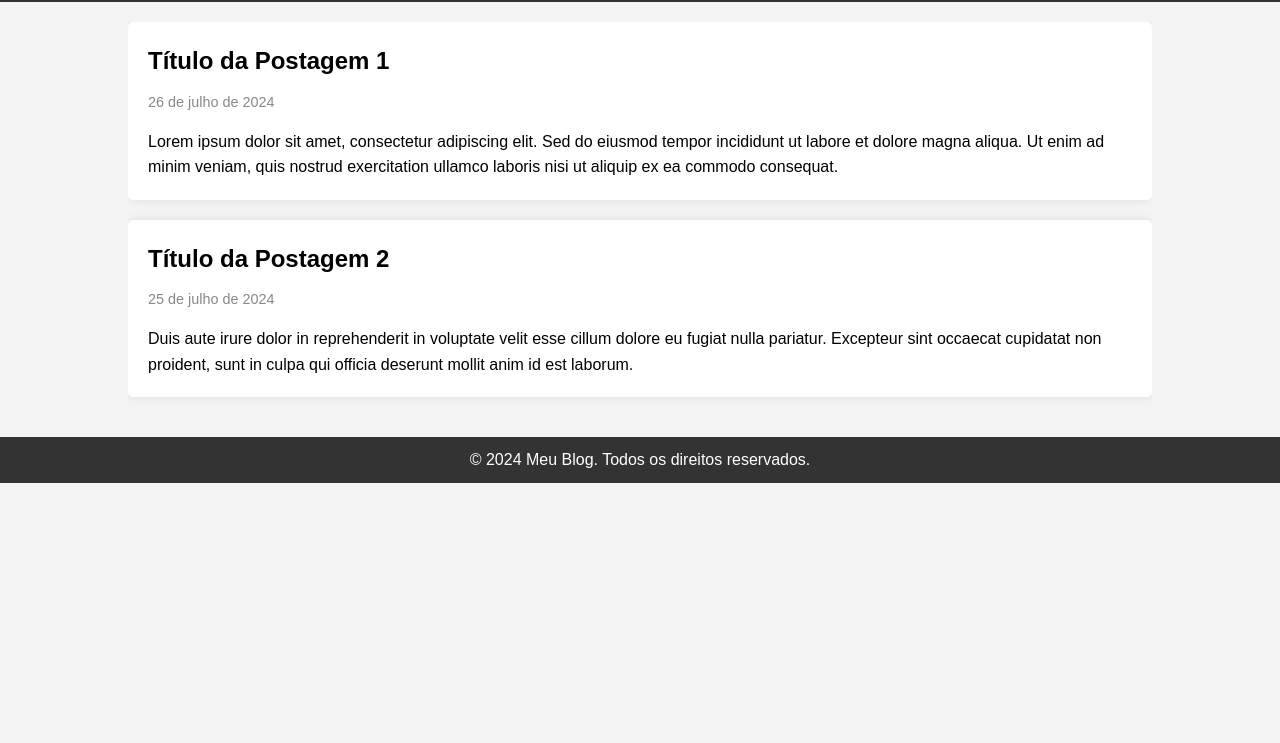
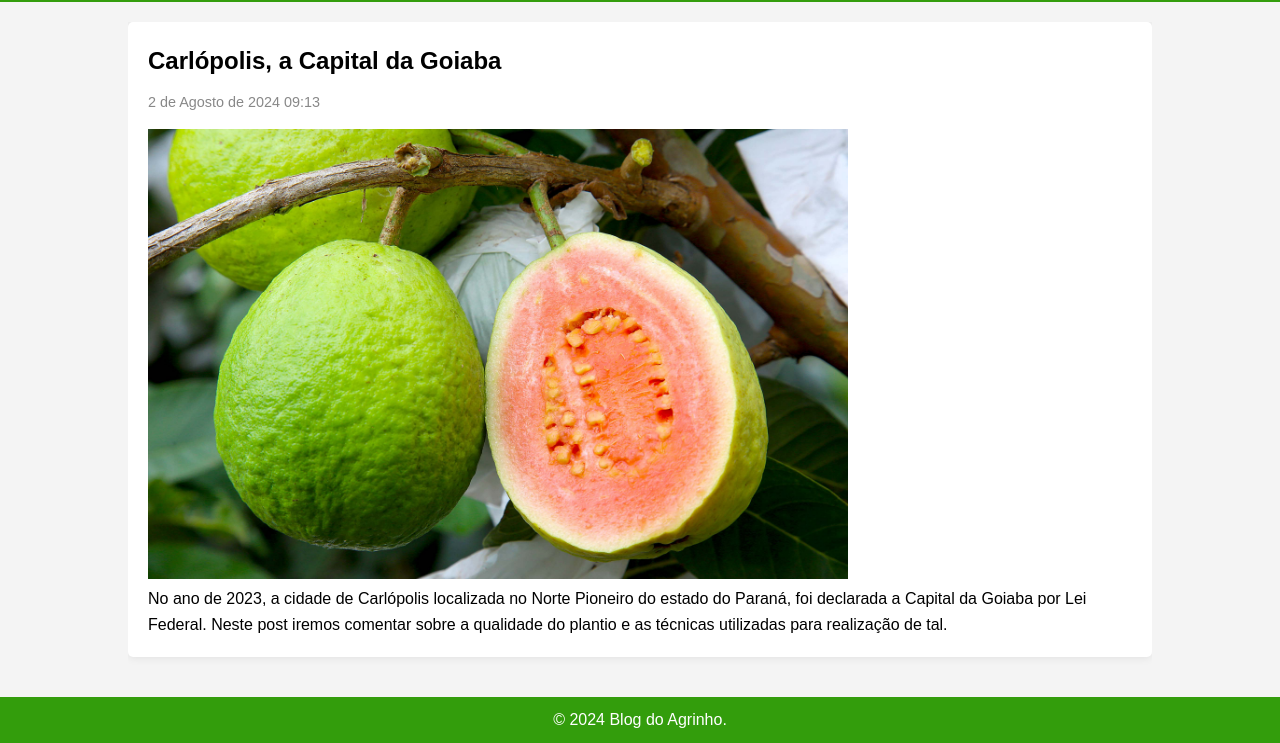
Before and after one commit to ZehMane07/meu-site-alura-2t-ccmhercilia, a plain HTML site: page index.html in a window 1280 px wide. Shown: the part 69-812 px from the top of the page. Drawn offline with Linux system fonts and the light colour scheme.

Commit message:
Add files via upload

```diff
--- a/index.html
+++ b/index.html
@@ -3,7 +3,7 @@
 <head>
     <meta charset="UTF-8">
     <meta name="viewport" content="width=device-width, initial-scale=1.0">
-    <title>Meu Blog</title>
+    <title>Projeto Agrinho 24</title>
     <style>
         /* Reset básico */
         * {
@@ -25,7 +25,7 @@
         }
 
         header {
-            background: #333;
+            background: #339d0c;
             color: #fff;
             padding: 10px 0;
         }
@@ -74,7 +74,7 @@
         }
 
         footer {
-            background: #333;
+            background: #339d0c;
             color: #fff;
             text-align: center;
             padding: 10px 0;
@@ -84,13 +84,8 @@
 <body>
     <header>
         <div class="container">
-            <h1>Meu Blog</h1>
+            <h1>BLOG DO AGRINHO</h1>
             <nav>
-                <ul>
-                    <li><a href="#">Home</a></li>
-                    <li><a href="#">Sobre</a></li>
-                    <li><a href="#">Contato</a></li>
-                </ul>
             </nav>
         </div>
     </header>
@@ -98,22 +93,20 @@
     <main>
         <div class="container">
             <article>
-                <h2>Título da Postagem 1</h2>
-                <p class="date">26 de julho de 2024</p>
-                <p>Lorem ipsum dolor sit amet, consectetur adipiscing elit. Sed do eiusmod tempor incididunt ut labore et dolore magna aliqua. Ut enim ad minim veniam, quis nostrud exercitation ullamco laboris nisi ut aliquip ex ea commodo consequat.</p>
-            </article>
-
-            <article>
-                <h2>Título da Postagem 2</h2>
-                <p class="date">25 de julho de 2024</p>
-                <p>Duis aute irure dolor in reprehenderit in voluptate velit esse cillum dolore eu fugiat nulla pariatur. Excepteur sint occaecat cupidatat non proident, sunt in culpa qui officia deserunt mollit anim id est laborum.</p>
+                <h2>Carlópolis, a Capital da Goiaba</h2>
+                <p class="date">2 de Agosto de 2024 09:13</p>
+                <img src="goiaba.jpg" height=450px width=700px>
+                <p>No ano de 2023, a cidade de Carlópolis localizada no Norte Pioneiro do
+                estado do Paraná, foi declarada a Capital da Goiaba por Lei Federal. Neste post
+                iremos comentar sobre a qualidade do plantio e as técnicas utilizadas para realização
+                de tal.</p>
             </article>
         </div>
     </main>
 
     <footer>
         <div class="container">
-            <p>&copy; 2024 Meu Blog. Todos os direitos reservados.</p>
+            <p>&copy; 2024 Blog do Agrinho.</p>
         </div>
     </footer>
 </body>
```
Also changed, not shown: goiaba.jpg (added).
